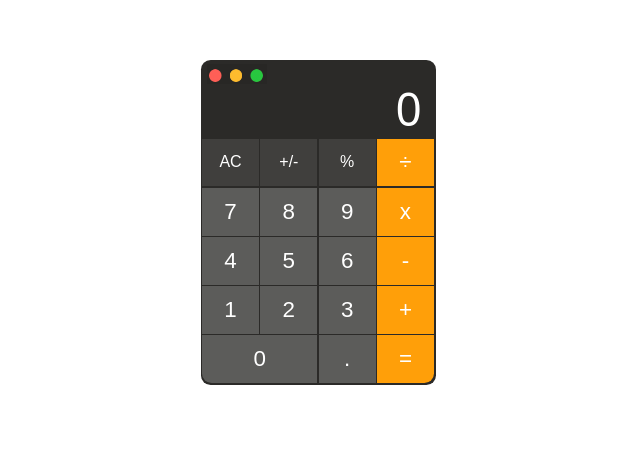
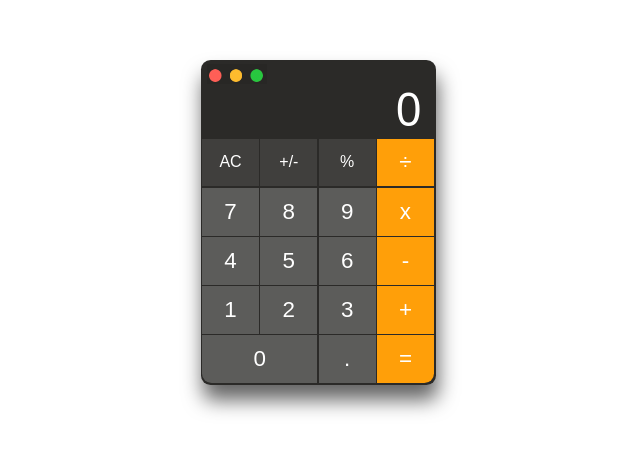
Before and after one commit to alherdom/macoscalculator, a plain HTML site: page index.html in a window 1280 px wide. Shown: the part 178-630 px from the top of the page, without its empty margins (322-962 px from the left). Drawn offline with Linux system fonts and the light colour scheme.

Commit message:
Edit css

```diff
--- a/css/style.css
+++ b/css/style.css
@@ -14,7 +14,7 @@ body {
 
 .calculator {
     background-color: #2b2a28;
-    /* box-shadow: rgb(100, 100, 100) 2px 10px 20px 0px; */
+    box-shadow: rgb(100, 100, 100) 2px 15px 20px 0px;
     width: 235px;
     height: 325px;
     padding: .1rem;
```
